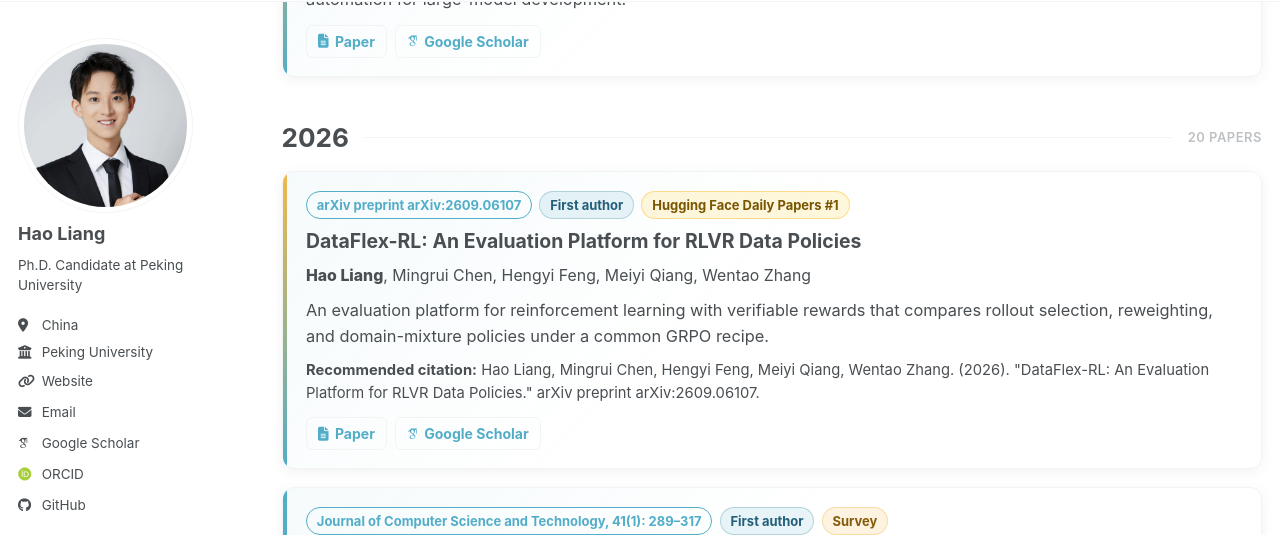
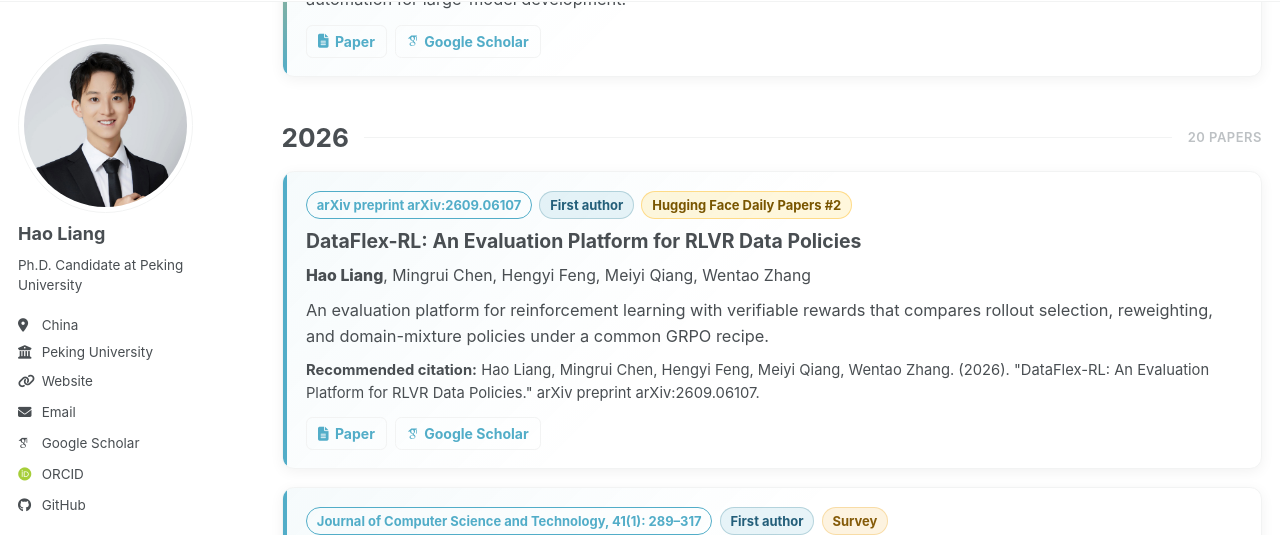
Before and after one commit to haolpku/haolpku.github.io, a Jekyll site: the page built from _pages/publications.html, in a window 1280 px wide and 900 px high, scrolled down 322 px. Shown: the part 63-598 px from the top of the window. Built offline with Jekyll 4.4.1, drawn with Linux system fonts in a browser that asks for light colours; some web fonts are replaced; a script bundle is joined from its source files by our own code; library files that are not in the unit come from our copies.

Commit message:
Correct DataFlex-RL daily ranking

```diff
--- a/_data/publications_detailed.yml
+++ b/_data/publications_detailed.yml
@@ -3,7 +3,7 @@
   authors: "Hao Liang, Mingrui Chen, Hengyi Feng, Meiyi Qiang, Wentao Zhang"
   venue: "arXiv preprint arXiv:2609.06107"
   year: "2026"
-  note: "First author · Hugging Face Daily Papers #1"
+  note: "First author · Hugging Face Daily Papers #2"
   paper_url: "https://arxiv.org/abs/2609.06107"
   scholar_id: ""
   citation: "Hao Liang, Mingrui Chen, Hengyi Feng, Meiyi Qiang, Wentao Zhang. (2026). \"DataFlex-RL: An Evaluation Platform for RLVR Data Policies.\" arXiv preprint arXiv:2609.06107."
--- a/_pages/about-zh.md
+++ b/_pages/about-zh.md
@@ -67,7 +67,7 @@ translation_label: EN
 <div class="news-list" markdown="1">
 
 - **2026 年 9 月** 获得 **国家奖学金**。
-- **2026 年 9 月** [DataFlex-RL 论文](https://huggingface.co/papers/2609.06107)登顶 Hugging Face Daily Papers 榜单，排名 **第 1 名**。
+- **2026 年 9 月** [DataFlex-RL 论文](https://huggingface.co/papers/2609.06107)登上 Hugging Face Daily Papers 榜单，排名 **第 2 名**。
 - **2026 年 7 月** [K12-KGraph 项目](https://huggingface.co/papers/2605.09635)在“模塑申城语料普惠计划之 MinerU 前沿语料与数据智能挑战赛”**AGI4S 前沿语料赛道**中获得 **二等奖**。
 - **2026 年 7 月** [K12-KGraph 论文](https://huggingface.co/papers/2605.09635)登上 Hugging Face Daily Papers 榜单 **第 2 名**。
 - **2026 年 7 月** [DataFlow-Harness 论文](https://huggingface.co/papers/2607.16617)登上 Hugging Face Daily Papers 榜单 **第 2 名**。
```
Also changed, not shown: _pages/about.md (+1 -1 lines).
